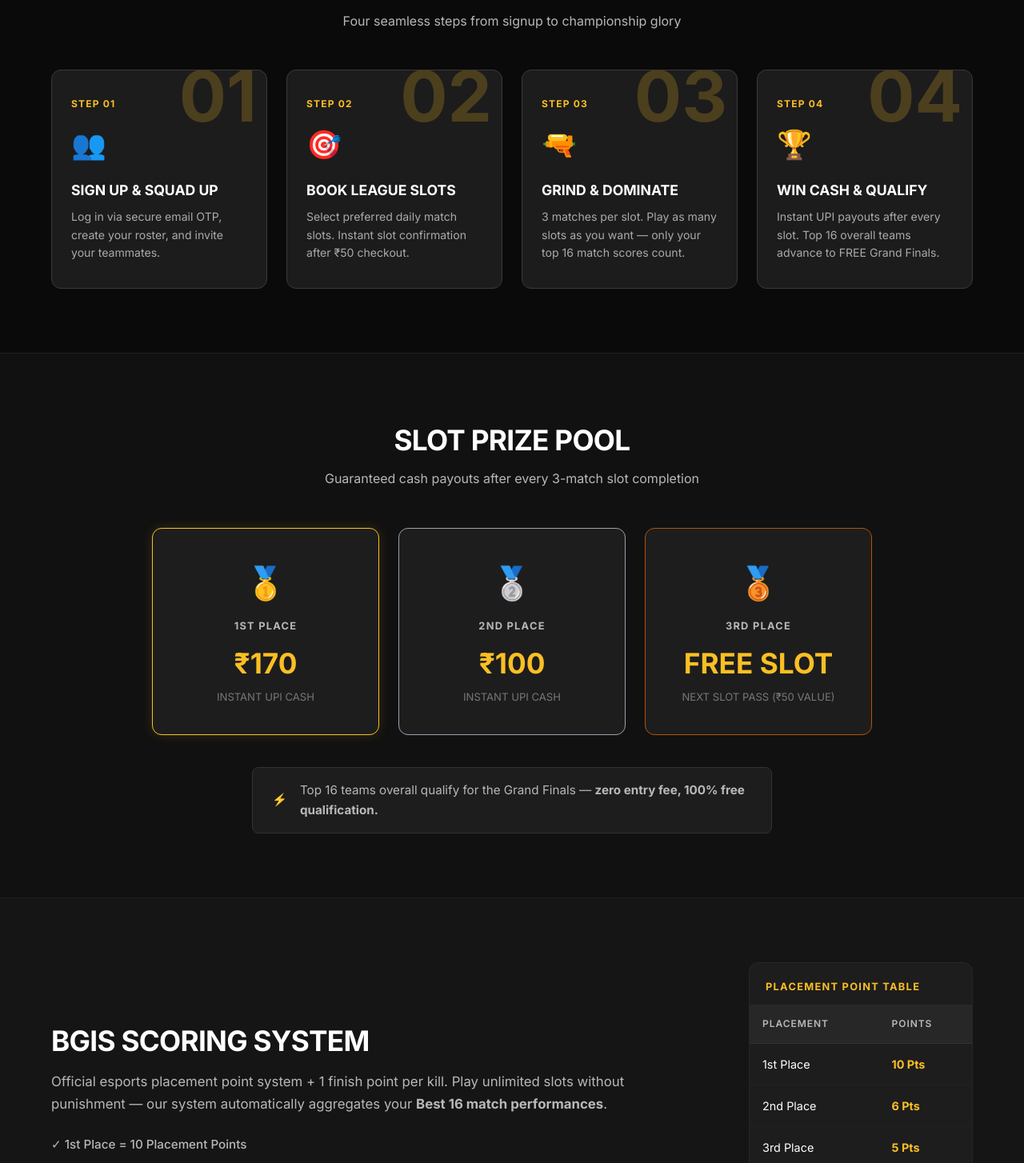
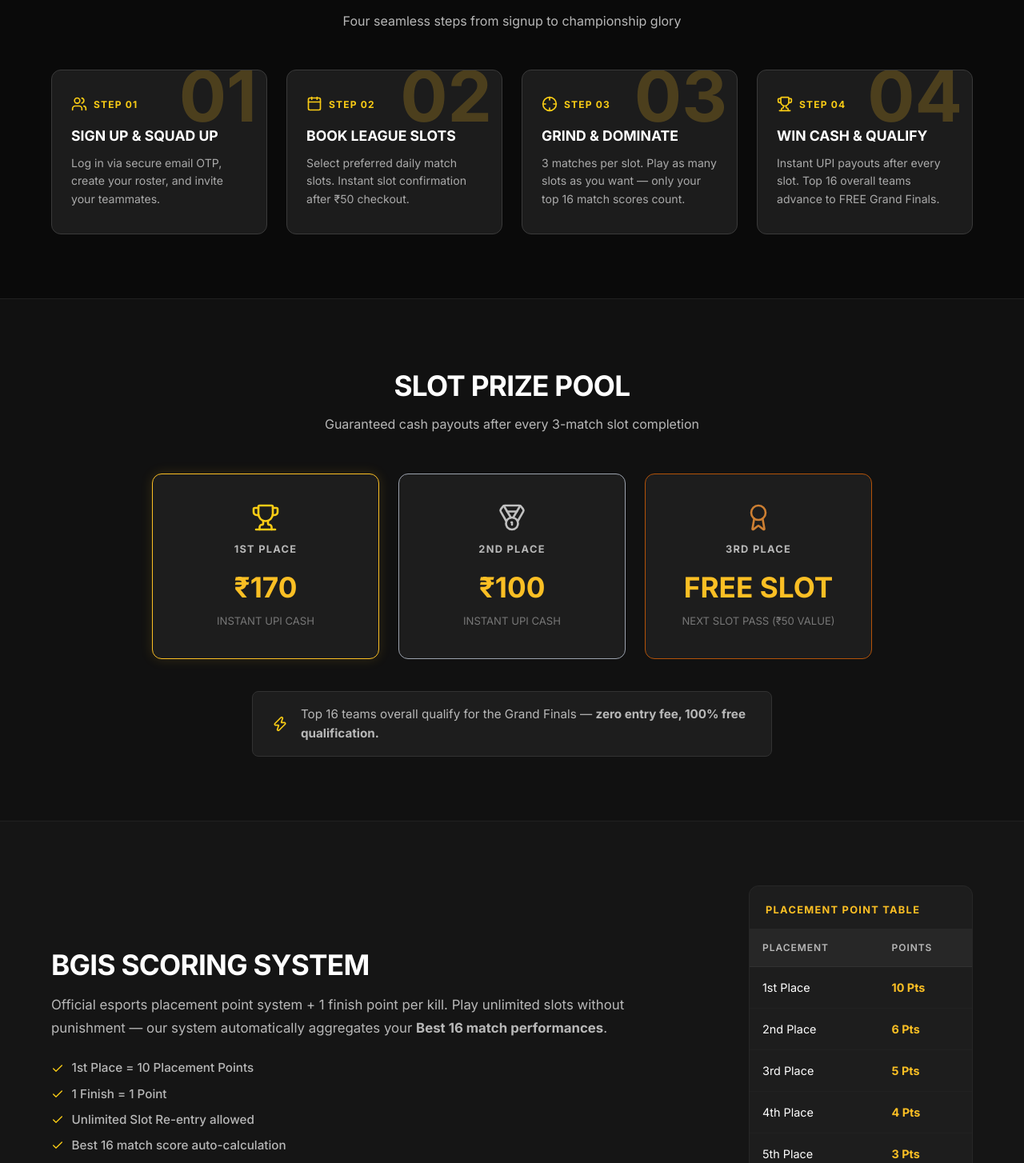
Before and after one commit to vasuyadav01/battlegroundsfaceoffseries, a Next.js app: page / in a window 1280 px wide. Shown: the part 1120-2574 px from the top of the page at 80% size. Built offline with nearby package versions, Linux system fonts and the light colour scheme; no server answers; the database is empty.

Commit message:
UI: Replace all emoji characters across homepage with styled Lucide icons

```diff
--- a/app/page.module.css
+++ b/app/page.module.css
@@ -262,23 +262,27 @@
   z-index: 1;
 }
 
+.stepHeader {
+  display: flex;
+  align-items: center;
+  gap: 8px;
+  margin-bottom: 1rem;
+  position: relative;
+  z-index: 2;
+}
+
 .stepNum {
   font-family: 'Inter', sans-serif;
   font-size: 0.75rem;
   font-weight: 900;
-  color: #fbbf24;
+  color: #facc15;
   letter-spacing: 0.1em;
   text-transform: uppercase;
-  margin-bottom: 0.75rem;
-  position: relative;
-  z-index: 2;
 }
 
-.stepIcon {
-  font-size: 2.2rem;
-  margin-bottom: 1rem;
-  position: relative;
-  z-index: 2;
+.stepIconLucide {
+  color: #facc15;
+  flex-shrink: 0;
 }
 
 .stepTitle {
@@ -345,7 +349,9 @@
 }
 
 .prizeMedal {
-  font-size: 2.5rem;
+  display: flex;
+  align-items: center;
+  justify-content: center;
   margin-bottom: 0.75rem;
 }
 
@@ -422,6 +428,9 @@
   font-size: 0.95rem;
   color: #b8b8b8;
   font-weight: 500;
+  display: flex;
+  align-items: center;
+  gap: 0.6rem;
 }
 
 .scoringTable {
--- a/app/page.tsx
+++ b/app/page.tsx
@@ -2,6 +2,7 @@ export const dynamic = 'force-dynamic'
 
 import Link from 'next/link'
 import Image from 'next/image'
+import { Users, Calendar, Crosshair, Trophy, Medal, Award, Zap, Check, ArrowRight } from 'lucide-react'
 import Navbar from '@/components/Navbar'
 import CountdownTimer from '@/components/CountdownTimer'
 import { createClient } from '@/lib/supabase/server'
@@ -85,34 +86,36 @@ export default async function LandingPage() {
                   step: 'STEP 01',
                   title: 'SIGN UP & SQUAD UP',
                   desc: 'Log in via secure email OTP, create your roster, and invite your teammates.',
-                  icon: '👥',
+                  Icon: Users,
                 },
                 {
                   num: '02',
                   step: 'STEP 02',
                   title: 'BOOK LEAGUE SLOTS',
                   desc: 'Select preferred daily match slots. Instant slot confirmation after ₹50 checkout.',
-                  icon: '🎯',
+                  Icon: Calendar,
                 },
                 {
                   num: '03',
                   step: 'STEP 03',
                   title: 'GRIND & DOMINATE',
                   desc: '3 matches per slot. Play as many slots as you want — only your top 16 match scores count.',
-                  icon: '🔫',
+                  Icon: Crosshair,
                 },
                 {
                   num: '04',
                   step: 'STEP 04',
                   title: 'WIN CASH & QUALIFY',
                   desc: 'Instant UPI payouts after every slot. Top 16 overall teams advance to FREE Grand Finals.',
-                  icon: '🏆',
+                  Icon: Trophy,
                 },
               ].map((s) => (
                 <div key={s.step} className={styles.stepCard}>
                   <div className={styles.stepBgNum}>{s.num}</div>
-                  <div className={styles.stepNum}>{s.step}</div>
-                  <div className={styles.stepIcon}>{s.icon}</div>
+                  <div className={styles.stepHeader}>
+                    <s.Icon className={styles.stepIconLucide} size={20} color="#facc15" strokeWidth={2} />
+                    <span className={styles.stepNum}>{s.step}</span>
+                  </div>
                   <h3 className={styles.stepTitle}>{s.title}</h3>
                   <p className={styles.stepDesc}>{s.desc}</p>
                 </div>
@@ -135,19 +138,25 @@ export default async function LandingPage() {
 
             <div className={styles.prizesGrid}>
               <div className={`${styles.prizeCard} ${styles.prizeGold}`}>
-                <div className={styles.prizeMedal}>🥇</div>
+                <div className={styles.prizeMedal}>
+                  <Trophy size={36} color="#facc15" strokeWidth={1.75} />
+                </div>
                 <div className={styles.prizePlace}>1ST PLACE</div>
                 <div className={styles.prizeAmount}>₹170</div>
                 <div className={styles.prizeType}>INSTANT UPI CASH</div>
               </div>
               <div className={`${styles.prizeCard} ${styles.prizeSilver}`}>
-                <div className={styles.prizeMedal}>🥈</div>
+                <div className={styles.prizeMedal}>
+                  <Medal size={36} color="#c0c0c0" strokeWidth={1.75} />
+                </div>
                 <div className={styles.prizePlace}>2ND PLACE</div>
                 <div className={styles.prizeAmount}>₹100</div>
                 <div className={styles.prizeType}>INSTANT UPI CASH</div>
               </div>
               <div className={`${styles.prizeCard} ${styles.prizeBronze}`}>
-                <div className={styles.prizeMedal}>🥉</div>
+                <div className={styles.prizeMedal}>
+                  <Award size={36} color="#cd7f32" strokeWidth={1.75} />
+                </div>
                 <div className={styles.prizePlace}>3RD PLACE</div>
                 <div className={styles.prizeAmount}>FREE SLOT</div>
                 <div className={styles.prizeType}>NEXT SLOT PASS (₹50 VALUE)</div>
@@ -155,7 +164,7 @@ export default async function LandingPage() {
             </div>
 
             <div className={styles.prizeNote}>
-              <span>⚡</span>
+              <Zap size={20} color="#facc15" style={{ flexShrink: 0 }} />
               <p>Top 16 teams overall qualify for the Grand Finals — <strong>zero entry fee, 100% free qualification.</strong></p>
             </div>
           </div>
@@ -172,15 +181,21 @@ export default async function LandingPage() {
                 </p>
                 <div className={styles.scoringFeatures}>
                   {[
-                    '✓ 1st Place = 10 Placement Points',
-                    '✓ 1 Finish = 1 Point',
-                    '✓ Unlimited Slot Re-entry allowed',
-                    '✓ Best 16 match score auto-calculation',
-                    '✓ Off-days do not hurt your overall rank',
-                  ].map(f => <p key={f} className={styles.scoringFeature}>{f}</p>)}
+                    '1st Place = 10 Placement Points',
+                    '1 Finish = 1 Point',
+                    'Unlimited Slot Re-entry allowed',
+                    'Best 16 match score auto-calculation',
+                    'Off-days do not hurt your overall rank',
+                  ].map(f => (
+                    <div key={f} className={styles.scoringFeature}>
+                      <Check size={16} color="#facc15" style={{ flexShrink: 0 }} />
+                      <span>{f}</span>
+                    </div>
+                  ))}
                 </div>
-                <Link href="/leaderboard" className={styles.secondaryCta} style={{ display: 'inline-block', marginTop: '1.5rem' }}>
-                  VIEW STANDINGS →
+                <Link href="/leaderboard" className={styles.secondaryCta} style={{ display: 'inline-flex', alignItems: 'center', gap: '0.5rem', marginTop: '1.5rem' }}>
+                  <span>VIEW STANDINGS</span>
+                  <ArrowRight size={16} />
                 </Link>
               </div>
               <div className={styles.scoringTable}>
--- a/package.json
+++ b/package.json
@@ -10,6 +10,7 @@
   "dependencies": {
     "@supabase/ssr": "^0.12.4",
     "@supabase/supabase-js": "^2.112.2",
+    "lucide-react": "^1.31.0",
     "nanoid": "^6.0.1",
     "next": "16.3.0",
     "razorpay": "^2.9.8",
```
Also changed, not shown: 1 other file (tests, documents, lock files or other folders).
